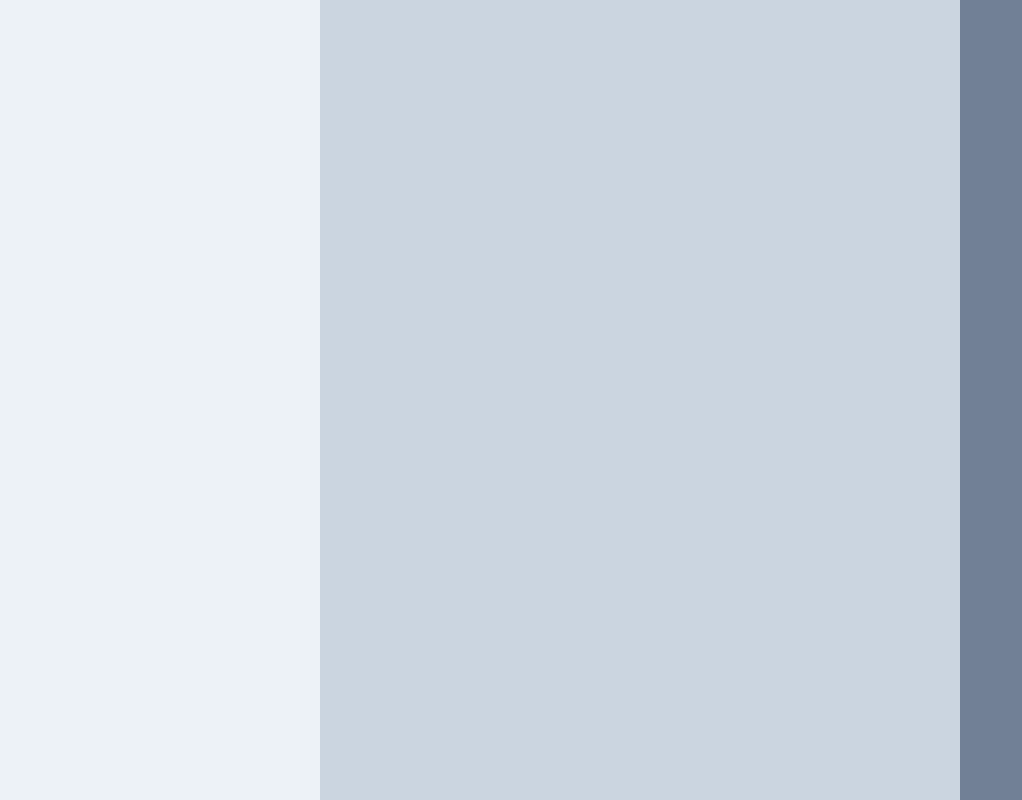
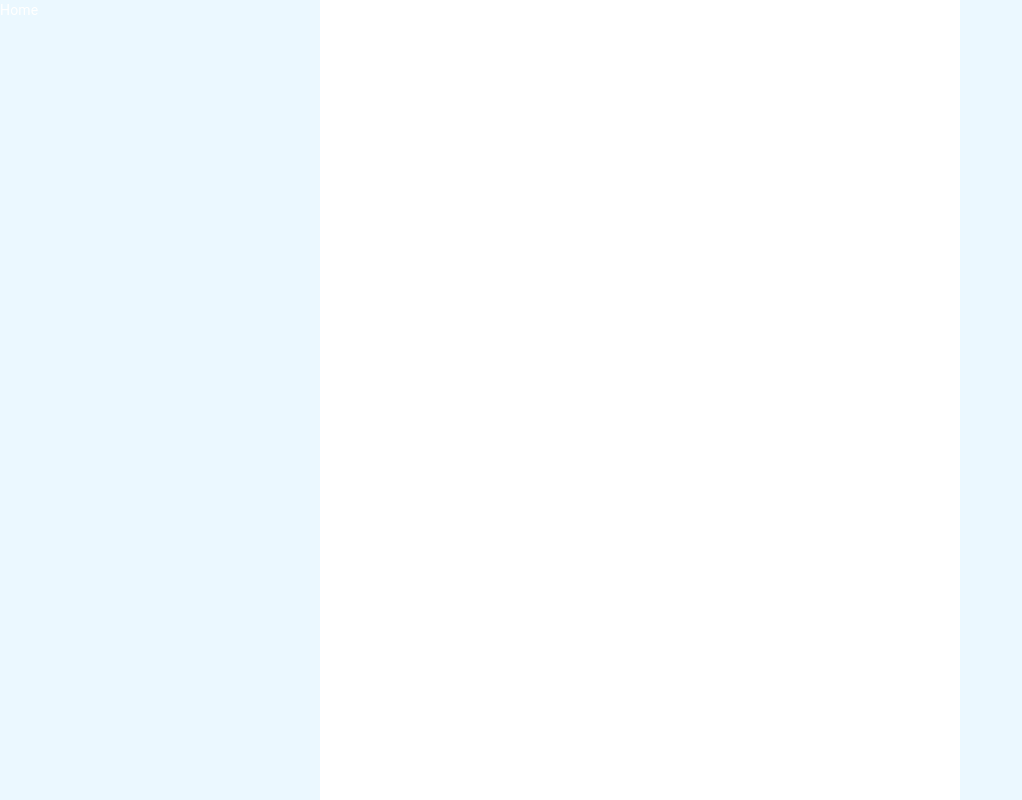
Before and after one commit to BenMiriello/tweetvine, a React (Create React App) app: page / in a window 1280 px wide. Shown: the whole page, without its empty margins (0-1022 px from the left). Built offline with nearby package versions, Linux system fonts and the light colour scheme.

Commit message:
Styling: homepage

```diff
--- a/src/components/HomePage.tsx
+++ b/src/components/HomePage.tsx
@@ -9,9 +9,11 @@ export default function HomePage() {
 
   return user ? <SplashPage /> : (
     <Page>
-      <div className="w-1/4 bg-gray-200"></div>
-      <div className="w-1/2 bg-gray-400"></div>
-      <div className="w-1/4 bg-gray-600"></div>
+      <div className="w-1/4 bg-blue-100">
+        <p className="">Home</p>
+      </div>
+      <div className="w-1/2 bg-white"></div>
+      <div className="w-1/4 bg-blue-100"></div>
     </Page>
   );
 }
```
